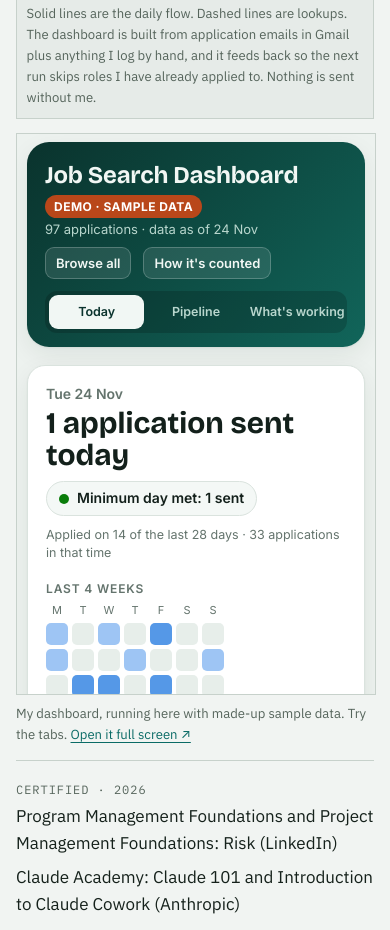
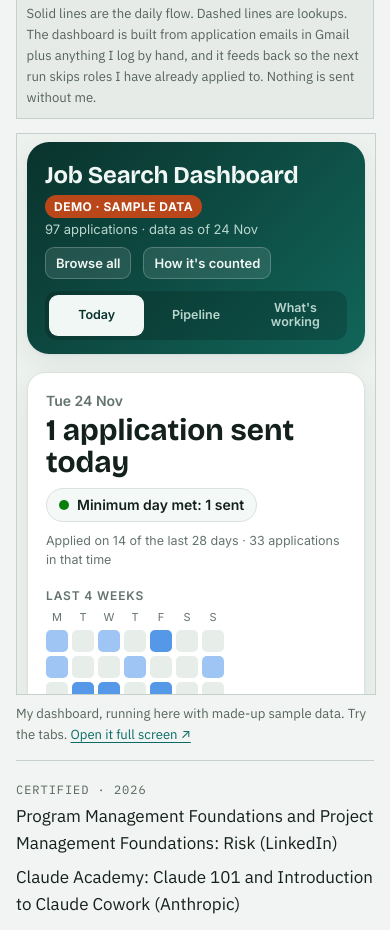
Before and after one commit to jishinchandkc/jishinchandkc.github.io, a plain HTML site: page index.html in a window 390 px wide. Shown: the part 9412-10342 px from the top of the page. Drawn offline with nearby package versions, Linux system fonts and the light colour scheme.

Commit message:
Let the demo tab labels wrap on narrow phones
Co-Authored-By: Claude Opus 5.5 <noreply@anthropic.com>

```diff
--- a/index.html
+++ b/index.html
@@ -563,7 +563,7 @@ footer { margin-top: 3.5rem; padding-top: 1rem; border-top: 1px solid var(--line
             <figcaption>Solid lines are the daily flow. Dashed lines are lookups. The dashboard is built from application emails in Gmail plus anything I log by hand, and it feeds back so the next run skips roles I have already applied to. Nothing is sent without me.</figcaption>
           </figure>
           <figure class="dash-embed">
-            <iframe src="dashboard/?v=3#today" title="Job search dashboard demo with sample data" loading="lazy"></iframe>
+            <iframe src="dashboard/?v=4#today" title="Job search dashboard demo with sample data" loading="lazy"></iframe>
             <figcaption>My dashboard, running here with made-up sample data. Try the tabs. <a href="dashboard/">Open it full screen ↗</a></figcaption>
           </figure>
         </div>
```
Also changed, not shown: dashboard/index.html (+1 -1 lines).
